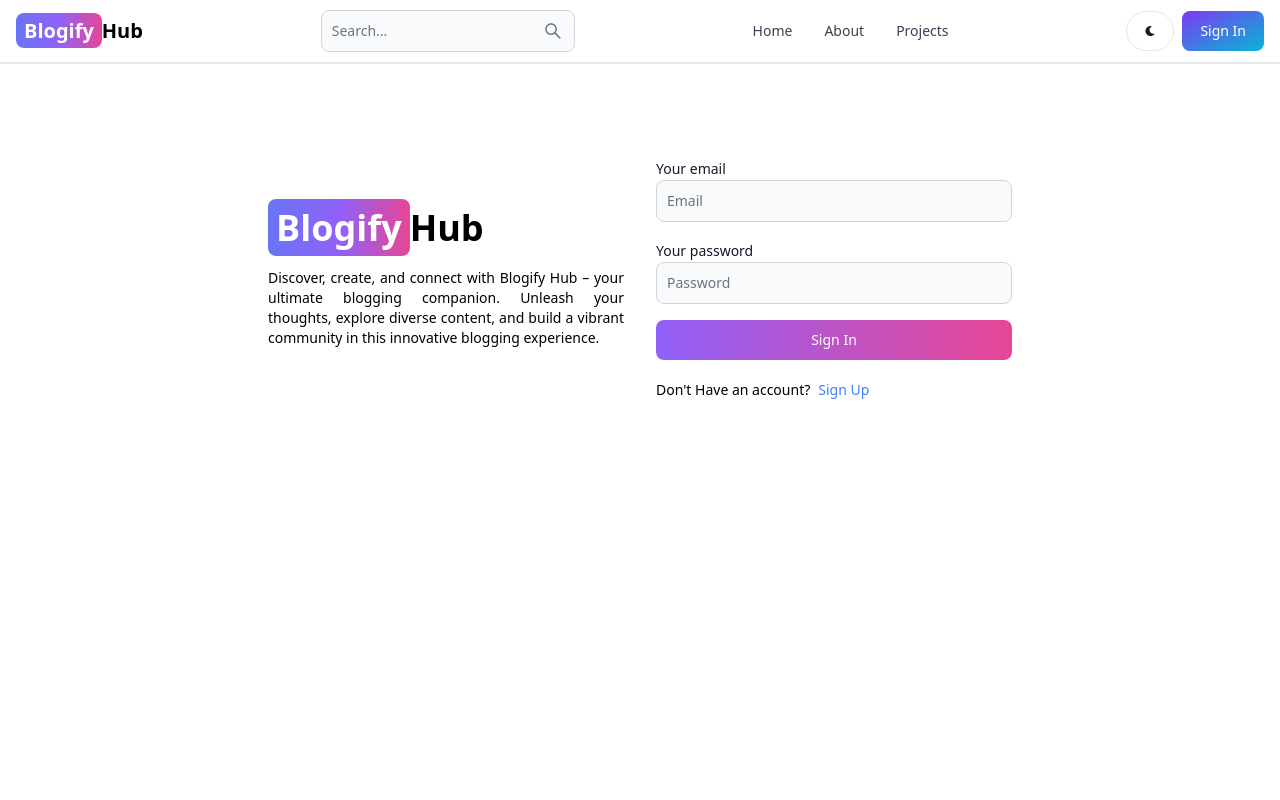
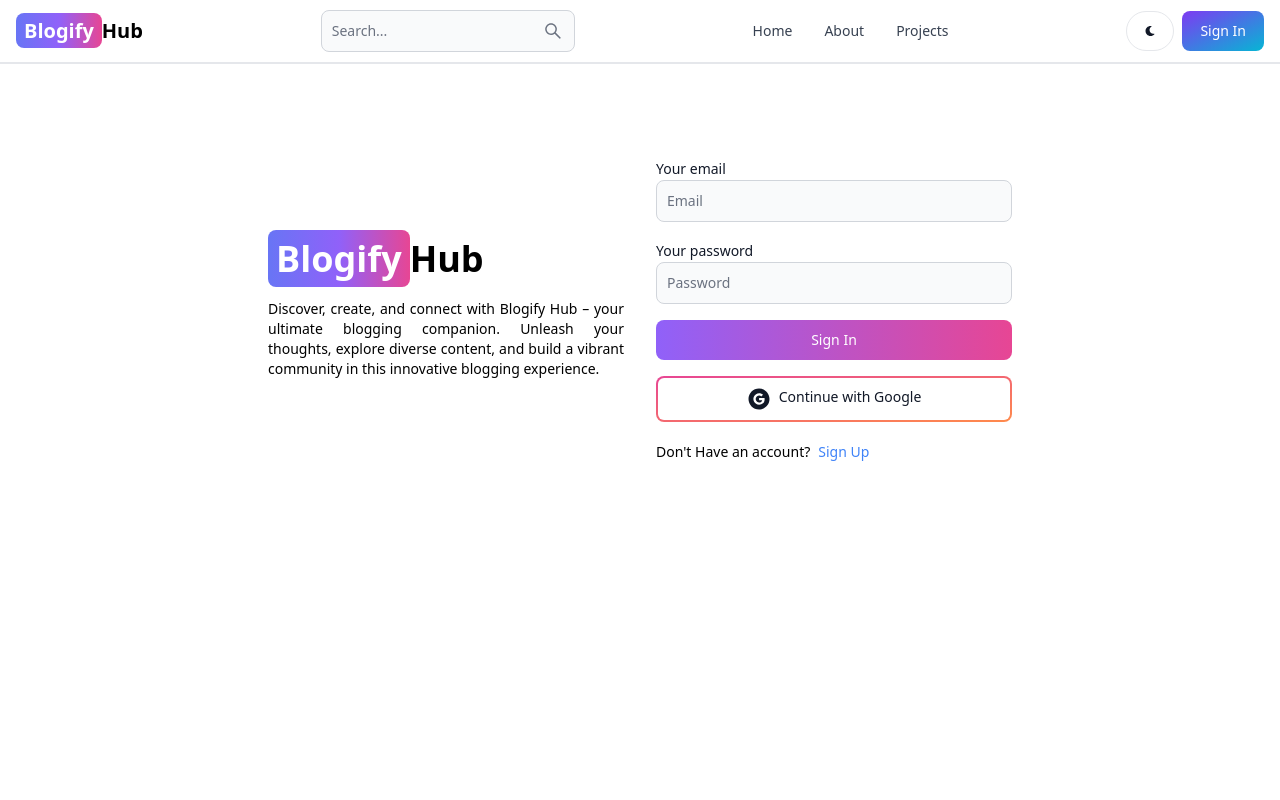
Before and after one commit to ashish-pro/blogify-mern-blog-app, a React app in the folder blog-app-client/: page /sign-in in a window 1280 px wide. Shown: the top 800 px of the page. Built offline with nearby package versions, Linux system fonts and the light colour scheme; the HTML template or start-up script is replaced by a standard one.

Commit message:
Added UI for OAuth

```diff
--- /dev/null
+++ b/blog-app-client/src/cmponents/OAuth.jsx
@@ -0,0 +1,13 @@
+import { Button } from "flowbite-react"
+import { AiFillGoogleCircle} from 'react-icons/ai'
+
+function OAuth() {
+  return (
+    <Button type="button" gradientDuoTone='pinkToOrange' outline>
+        <AiFillGoogleCircle className="w-6 h-6 mr-2"/>
+        Continue with Google
+    </Button>
+  )
+}
+
+export default OAuth
--- a/blog-app-client/src/pages/SignIn.jsx
+++ b/blog-app-client/src/pages/SignIn.jsx
@@ -3,6 +3,7 @@
 import { useState } from 'react'
 import { useDispatch, useSelector } from 'react-redux'
 import {signInFailure, signInStart, signInSuccess} from '../redux/user/userSlice'
+import OAuth from '../cmponents/OAuth'
 
 const Signin = () => {
   const [formData, setFormData] = useState({});
@@ -92,6 +93,7 @@
               ) : 'Sign In'
             }
           </Button>
+          <OAuth />
         </form>
         <div className='flex gap-2 text-sm mt-5'>
             <span> Don&apos;t Have an account?</span>
--- a/blog-app-client/src/pages/SignUp.jsx
+++ b/blog-app-client/src/pages/SignUp.jsx
@@ -1,6 +1,7 @@
 import {Link, useNavigate} from 'react-router-dom'
 import {Alert, Button, Label, Spinner, TextInput} from 'flowbite-react'
 import { useState } from 'react'
+import OAuth from '../cmponents/OAuth';
 
 const SignUp = () => {
   const [formData, setFormData] = useState({});
@@ -101,6 +102,7 @@
               ) : 'Sign Up'
             }
           </Button>
+          <OAuth />
         </form>
         <div className='flex gap-2 text-sm mt-5'>
             <span>Have an account?</span>
```
